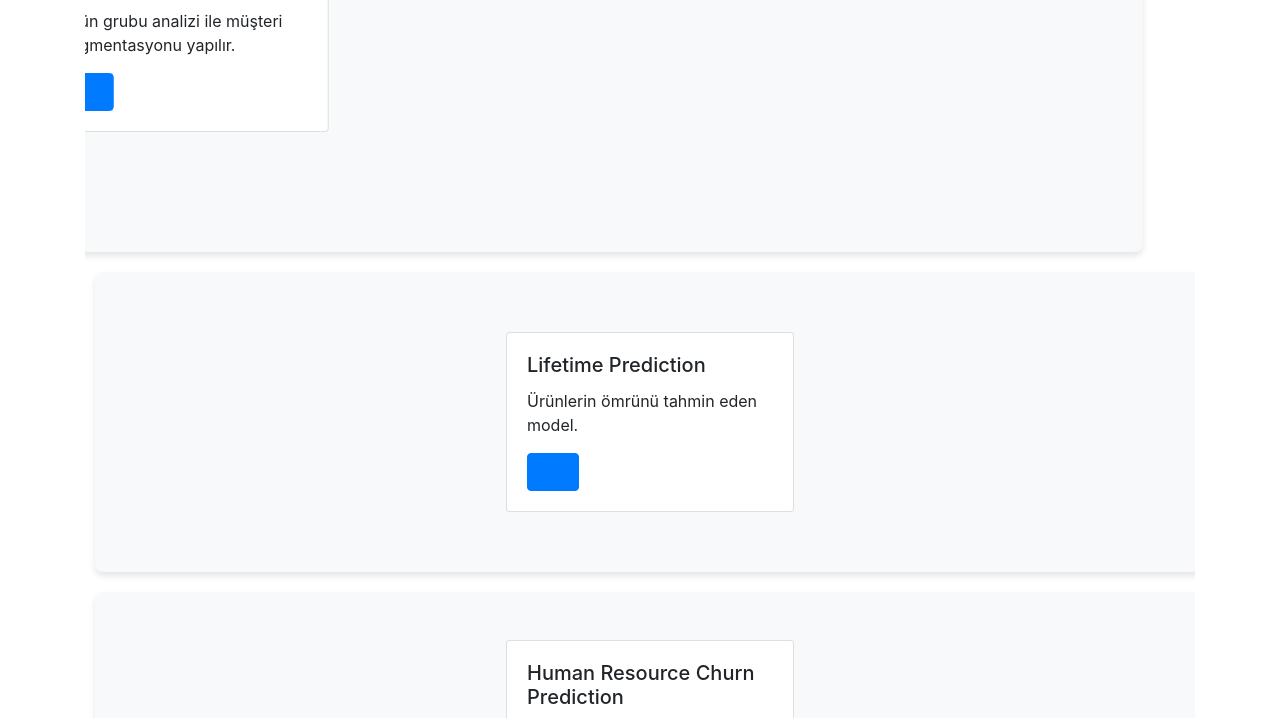
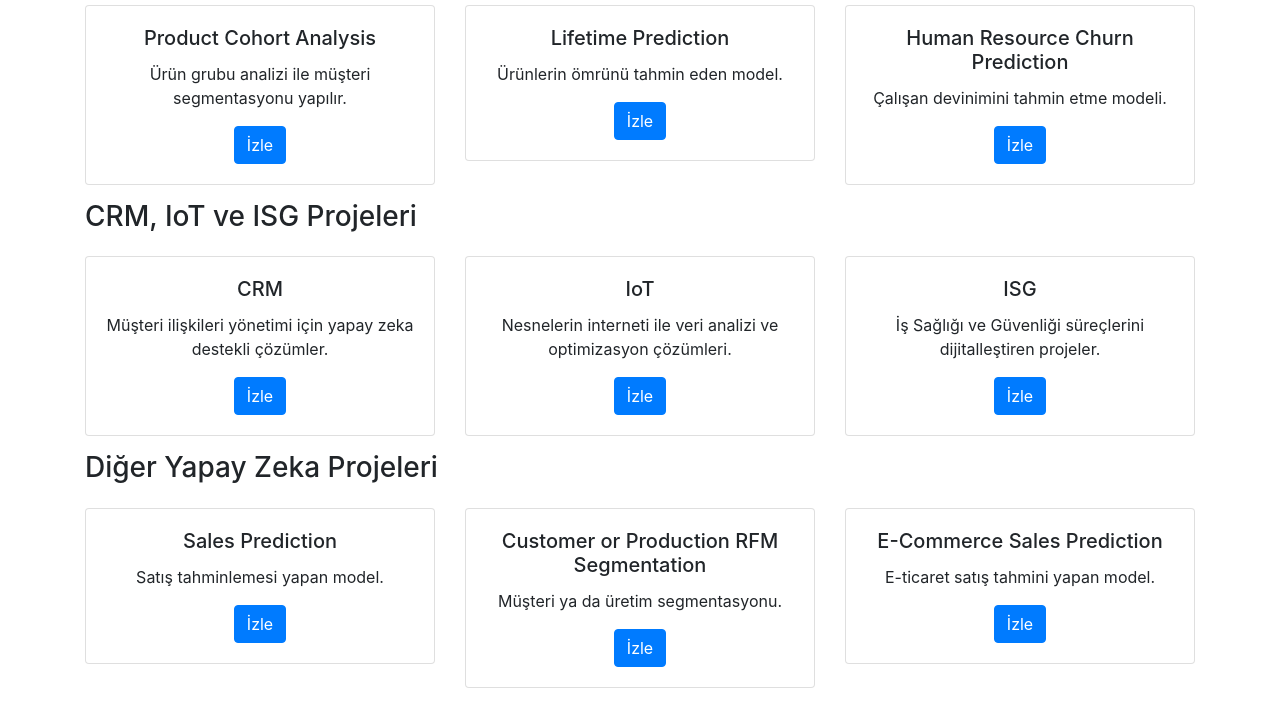
Before and after one commit to UlasDundar/datafirst-site, a plain HTML site: page index.html in a window 1280 px wide. Shown: the part 162-880 px from the top of the page. Drawn offline with nearby package versions, Linux system fonts and the light colour scheme.

Commit message:
Update index.html

```diff
--- a/index.html
+++ b/index.html
@@ -6,32 +6,39 @@
     <title>Yapay Zeka Projeleri</title>
     <link rel="stylesheet" href="https://stackpath.bootstrapcdn.com/bootstrap/4.5.2/css/bootstrap.min.css">
     <style>
-        .carousel-item {
-            display: flex;
-            justify-content: center;
-            align-items: center;
-            height: 300px;
-            background-color: #f8f9fa;
-            margin: 10px;
-            border-radius: 8px;
-            box-shadow: 0 4px 6px rgba(0, 0, 0, 0.1);
+        .card {
+            margin: 15px 0;
         }
-        .carousel-item a {
-            text-decoration: none;
-            color: #007bff;
+        .card-body {
+            text-align: center;
+        }
+        .card-title {
+            font-size: 1.25rem;
+        }
+        .container {
+            padding-top: 30px;
+        }
+        .company-logo {
+            width: 150px;
+            display: block;
+            margin: 0 auto;
         }
     </style>
 </head>
 <body>
-    <div class="container mt-5">
+    <div class="container">
+        <!-- Şirket Logosunu Ekle -->
+        <div class="text-center">
+            <img src="your-logo-path.png" alt="Şirket Logosu" class="company-logo">
+        </div>
+
         <h1 class="text-center">Yapay Zeka Projeleri</h1>
 
-        <!-- Kayan Kartlar için Carousel -->
-        <div id="projectCarousel" class="carousel slide" data-ride="carousel">
-            <div class="carousel-inner">
-                <!-- Yapay Zeka Projeleri -->
-                <div class="carousel-item active">
-                    <div class="card mx-2" style="width: 18rem;">
+        <h3>Yapay Zeka Projeleri</h3>
+        <div class="row">
+            <!-- Projeler Listesi -->
+            <div class="col-md-4">
+                <div class="card">
                     <div class="card-body">
                         <h5 class="card-title">Product Cohort Analysis</h5>
                         <p class="card-text">Ürün grubu analizi ile müşteri segmentasyonu yapılır.</p>
@@ -39,8 +46,8 @@
                     </div>
                 </div>
             </div>
-                <div class="carousel-item">
-                    <div class="card mx-2" style="width: 18rem;">
+            <div class="col-md-4">
+                <div class="card">
                     <div class="card-body">
                         <h5 class="card-title">Lifetime Prediction</h5>
                         <p class="card-text">Ürünlerin ömrünü tahmin eden model.</p>
@@ -48,8 +55,8 @@
                     </div>
                 </div>
             </div>
-                <div class="carousel-item">
-                    <div class="card mx-2" style="width: 18rem;">
+            <div class="col-md-4">
+                <div class="card">
                     <div class="card-body">
                         <h5 class="card-title">Human Resource Churn Prediction</h5>
                         <p class="card-text">Çalışan devinimini tahmin etme modeli.</p>
@@ -57,27 +64,13 @@
                     </div>
                 </div>
             </div>
-                <div class="carousel-item">
-                    <div class="card mx-2" style="width: 18rem;">
-                        <div class="card-body">
-                            <h5 class="card-title">Sales Prediction</h5>
-                            <p class="card-text">Satış tahminlemesi yapan model.</p>
-                            <a href="https://www.youtube.com/embed/RhPRMBdRIUI" class="btn btn-primary" target="_blank">İzle</a>
         </div>
-                    </div>
-                </div>
-                <div class="carousel-item">
-                    <div class="card mx-2" style="width: 18rem;">
-                        <div class="card-body">
-                            <h5 class="card-title">Customer or Production RFM Segmentation</h5>
-                            <p class="card-text">Müşteri ya da üretim segmentasyonu.</p>
-                            <a href="https://www.youtube.com/embed/fJbjGJNLrbc" class="btn btn-primary" target="_blank">İzle</a>
-                        </div>
-                    </div>
-                </div>
-                <!-- CRM, IoT, ISG Projeleri -->
-                <div class="carousel-item">
-                    <div class="card mx-2" style="width: 18rem;">
+
+        <h3>CRM, IoT ve ISG Projeleri</h3>
+        <div class="row">
+            <!-- CRM, IoT ve ISG Projeleri -->
+            <div class="col-md-4">
+                <div class="card">
                     <div class="card-body">
                         <h5 class="card-title">CRM</h5>
                         <p class="card-text">Müşteri ilişkileri yönetimi için yapay zeka destekli çözümler.</p>
@@ -85,8 +78,8 @@
                     </div>
                 </div>
             </div>
-                <div class="carousel-item">
-                    <div class="card mx-2" style="width: 18rem;">
+            <div class="col-md-4">
+                <div class="card">
                     <div class="card-body">
                         <h5 class="card-title">IoT</h5>
                         <p class="card-text">Nesnelerin interneti ile veri analizi ve optimizasyon çözümleri.</p>
@@ -94,8 +87,8 @@
                     </div>
                 </div>
             </div>
-                <div class="carousel-item">
-                    <div class="card mx-2" style="width: 18rem;">
+            <div class="col-md-4">
+                <div class="card">
                     <div class="card-body">
                         <h5 class="card-title">ISG</h5>
                         <p class="card-text">İş Sağlığı ve Güvenliği süreçlerini dijitalleştiren projeler.</p>
@@ -104,14 +97,37 @@
                 </div>
             </div>
         </div>
-            <a class="carousel-control-prev" href="#projectCarousel" role="button" data-slide="prev">
-                <span class="carousel-control-prev-icon" aria-hidden="true"></span>
-                <span class="sr-only">Önceki</span>
-            </a>
-            <a class="carousel-control-next" href="#projectCarousel" role="button" data-slide="next">
-                <span class="carousel-control-next-icon" aria-hidden="true"></span>
-                <span class="sr-only">Sonraki</span>
-            </a>
+
+        <h3>Diğer Yapay Zeka Projeleri</h3>
+        <div class="row">
+            <!-- Diğer Projeler -->
+            <div class="col-md-4">
+                <div class="card">
+                    <div class="card-body">
+                        <h5 class="card-title">Sales Prediction</h5>
+                        <p class="card-text">Satış tahminlemesi yapan model.</p>
+                        <a href="https://www.youtube.com/embed/RhPRMBdRIUI" class="btn btn-primary" target="_blank">İzle</a>
+                    </div>
+                </div>
+            </div>
+            <div class="col-md-4">
+                <div class="card">
+                    <div class="card-body">
+                        <h5 class="card-title">Customer or Production RFM Segmentation</h5>
+                        <p class="card-text">Müşteri ya da üretim segmentasyonu.</p>
+                        <a href="https://www.youtube.com/embed/fJbjGJNLrbc" class="btn btn-primary" target="_blank">İzle</a>
+                    </div>
+                </div>
+            </div>
+            <div class="col-md-4">
+                <div class="card">
+                    <div class="card-body">
+                        <h5 class="card-title">E-Commerce Sales Prediction</h5>
+                        <p class="card-text">E-ticaret satış tahmini yapan model.</p>
+                        <a href="https://www.youtube.com/embed/F24GNLK4_XE" class="btn btn-primary" target="_blank">İzle</a>
+                    </div>
+                </div>
+            </div>
         </div>
 
         <!-- İletişim ve Alt Erişim -->
@@ -127,4 +143,3 @@
     <script src="https://stackpath.bootstrapcdn.com/bootstrap/4.5.2/js/bootstrap.min.js"></script>
 </body>
 </html>
-``
```
Lines whose indentation alone changed are shown as unchanged.
